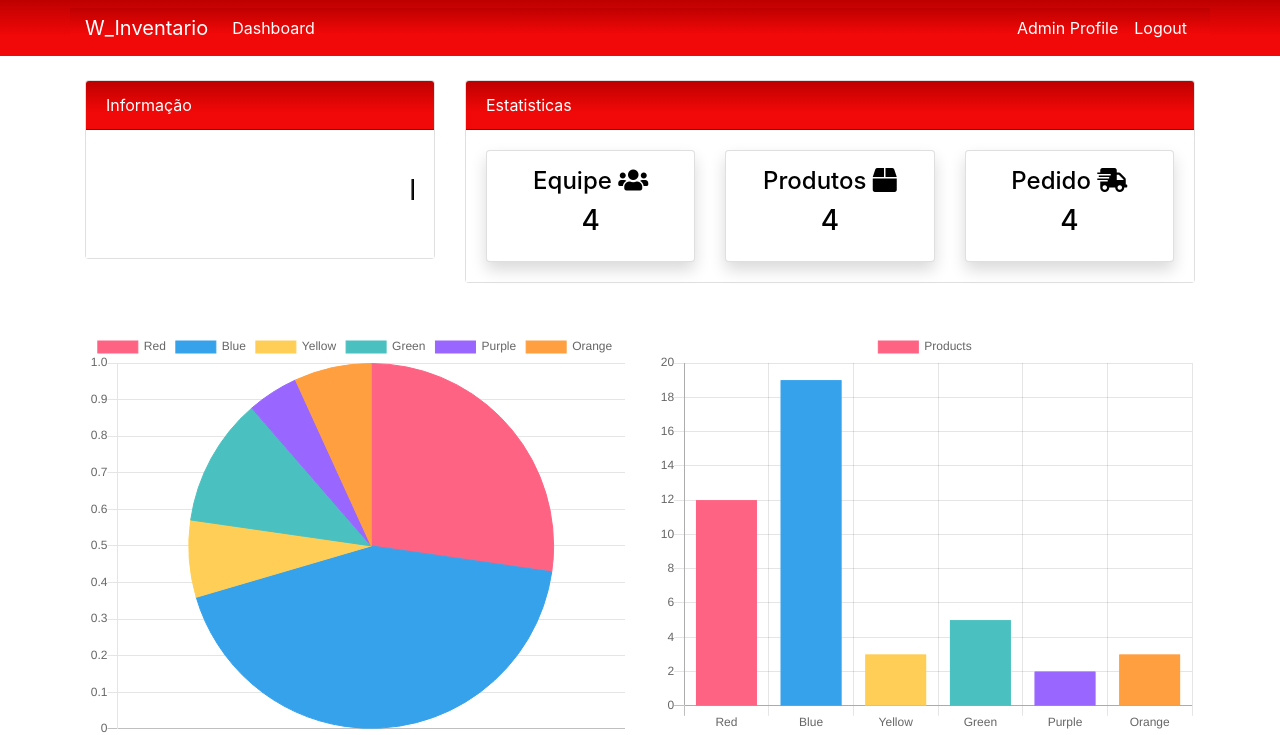
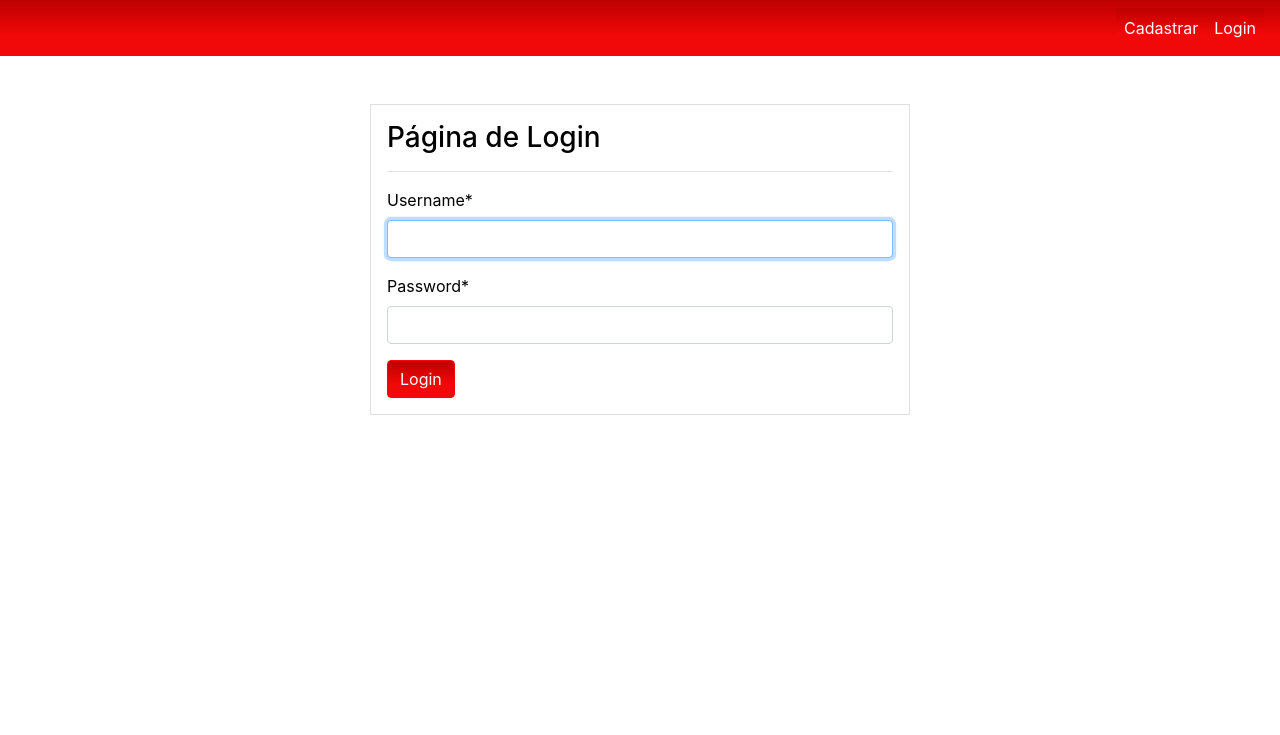
Before and after one commit to Wendell230/controle_estoque, a Django app: page / in a window 1280 px wide. Shown: the top 735 px of the page. Run offline with Django 4.2, Linux system fonts and the light colour scheme; some libraries are stand-ins or nearby versions.

Commit message:
Tela de Login e Logout

```diff
--- a/controle_estoque/settings.py
+++ b/controle_estoque/settings.py
@@ -133,3 +133,6 @@ STATICFILES_DIRS =[
 # https://docs.djangoproject.com/en/4.2/ref/settings/#default-auto-field
 
 DEFAULT_AUTO_FIELD = 'django.db.models.BigAutoField'
+
+
+LOGIN_REDIRECT_URL = 'dashboard-index'
--- a/controle_estoque/urls.py
+++ b/controle_estoque/urls.py
@@ -17,9 +17,12 @@ Including another URLconf
 from django.contrib import admin
 from django.urls import path, include
 from user import views as user_view
+from django.contrib.auth import views as auth_view
 
 urlpatterns = [
     path('admin/', admin.site.urls),
     path('', include('dashboard.urls')),
     path('register/', user_view.register, name='user-register'),
+    path('', auth_view.LoginView.as_view(template_name = 'user/login.html'), name='user-login'),
+    path('logout/', auth_view.LogoutView.as_view(template_name = 'user/logout.html'),name='user-logout'),
 ]
--- a/dashboard/urls.py
+++ b/dashboard/urls.py
@@ -2,7 +2,7 @@ from django.urls import path
 from . import views
 
 urlpatterns = [
-    path('', views.index, name='dashboard-index'),
+    path('dashboard/', views.index, name='dashboard-index'),
     path('staff/', views.staff, name='dashboard-staff'),
     path('product/', views.product, name='dashboard-product'),
     path('order/', views.order, name='dashboard-order'),
--- a/static/style.css
+++ b/static/style.css
@@ -28,4 +28,5 @@
   .navbar-expand-lg .navbar-collapse {
     background: linear-gradient(0deg, rgba(241,8,8,1) 36%, rgba(190,0,0,1) 100%);
     }
+
   }
--- a/templates/partials/nav.html
+++ b/templates/partials/nav.html
@@ -1,5 +1,6 @@
  <!--Navbar-->
  <nav class="navbar navbar-expand-lg navbar-info bg-info">
+    {% if user.is_authenticated %}
     <div class="container">
         <a class="navbar-brand text-white" href="{% url 'dashboard-index' %}">W_Inventario</a>
         <button class="navbar-toggler" type="button" data-toggle="collapse" data-target="#navbarSupportedContent"
@@ -20,10 +21,20 @@
                             class="sr-only">(current)</span></a>
                 </li>
                 <li class="nav-item">
-                    <a class="nav-link text-white" href="#">Logout</a>
+                    <a class="nav-link text-white" href="{% url 'user-logout' %}">Logout</a>
                 </li>
             </ul>
-
+            {% else %}
+            <ul class="navbar-nav ml-auto">
+                <li class="nav-item active">
+                    <a class="nav-link text-white" href="{% url 'user-register' %}" style = "background: linear-gradient(0deg, rgba(241,8,8,1) 36%, rgba(190,0,0,1) 100%);">Cadastrar <span
+                            class="sr-only">(current)</span></a>
+                </li>
+                <li class="nav-item">
+                    <a class="nav-link text-white" href="{% url 'user-login' %}" style= "background: linear-gradient(0deg, rgba(241,8,8,1) 36%, rgba(190,0,0,1) 100%);">Login</a>
+                </li>
+            </ul>
+            {% endif %}
         </div>
     </div>
 </nav>
--- a/templates/user/login.html
+++ b/templates/user/login.html
@@ -0,0 +1,20 @@
+{% extends "partials/base.html" %}
+{% block title %}Pagina de Login{% endblock  %}
+{% load crispy_forms_tags %}
+{% block content %}
+    <div class="container">
+        <div class="row mt-5">
+            <div class="col-md-6 offset-md-3">
+                <div class="border p-3 bg-white">
+                    <h3>Página de Login</h3>
+                    <hr>
+                    <form method="POST">
+                        {% csrf_token %}
+                        {{ form|crispy }}
+                        <input class="btn btn-success" type="submit" value="Login">
+                    </form>
+                </div>
+            </div>
+        </div>
+    </div>
+{% endblock %}
--- a/user/views.py
+++ b/user/views.py
@@ -7,7 +7,7 @@ def register(request):
         form = UserCreationForm(request.POST)
         if form.is_valid():
             form.save()
-            return redirect('dashboard-index')
+            return redirect('user-login')
     else:
         form = UserCreationForm()
     context = {
```
Also changed, not shown: templates/user/logout.html (+19 -0 lines), db.sqlite3.
